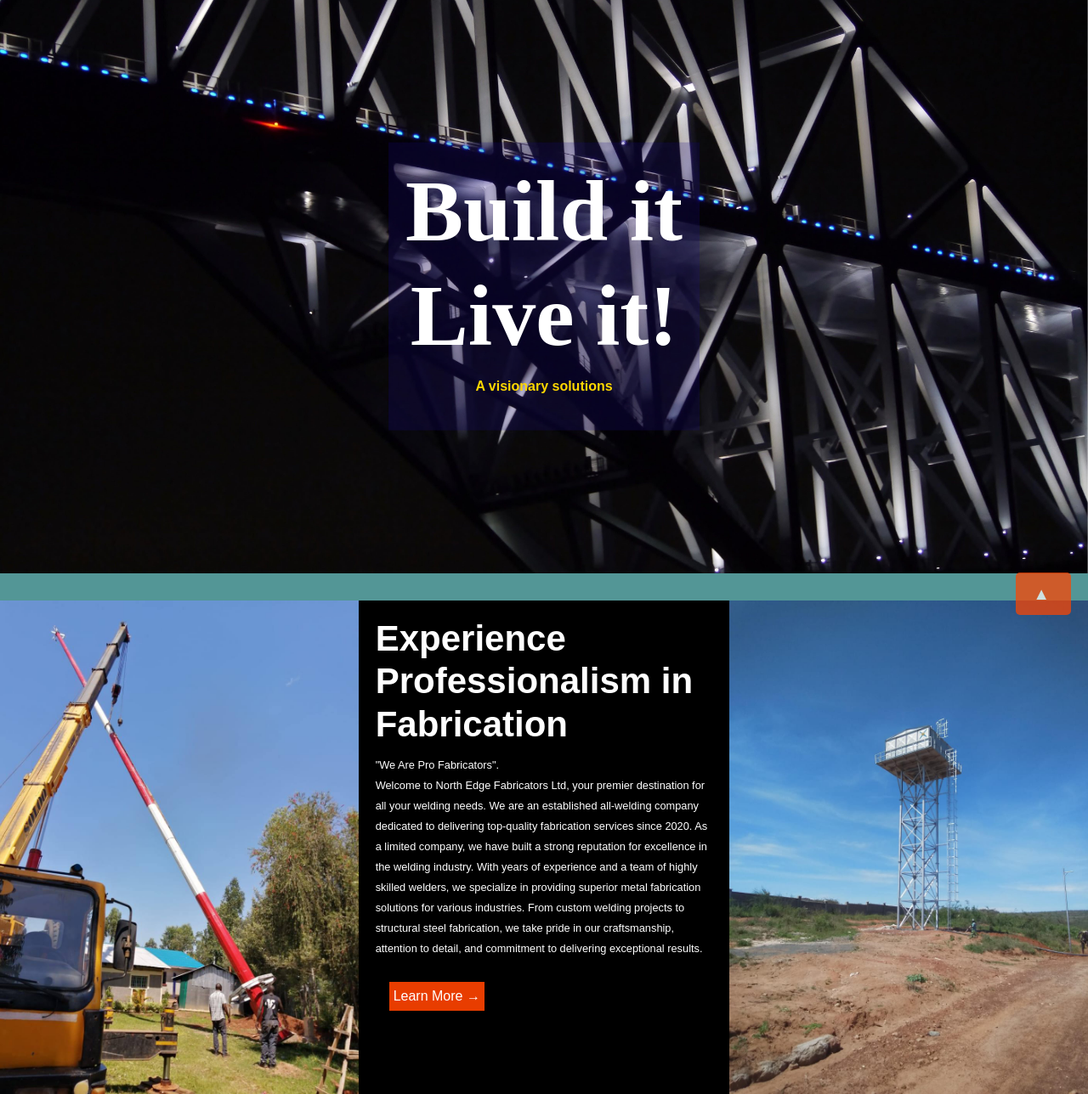
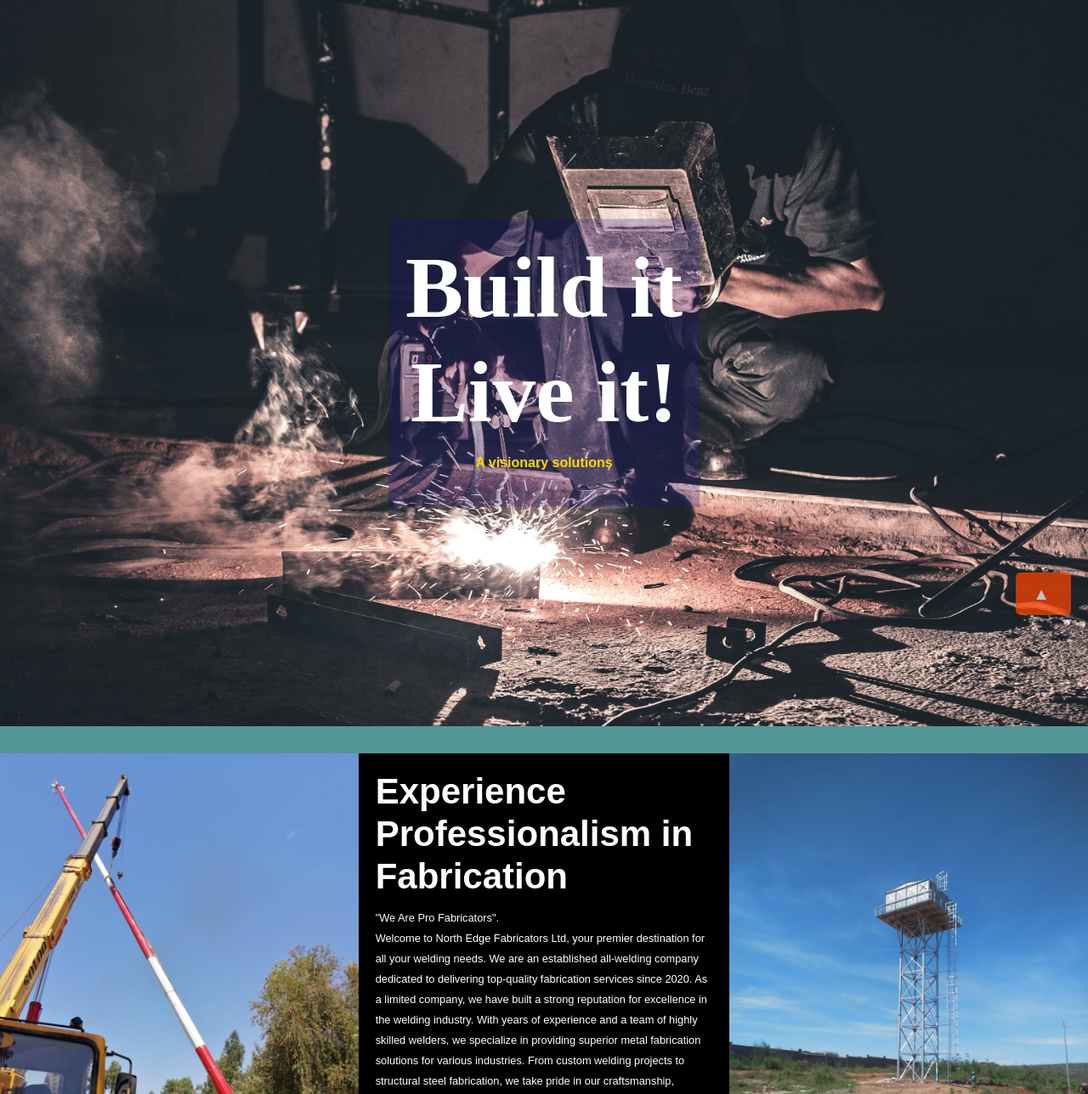
Before and after one commit to deni-cyber/nefproject, a Django app: page / in a window 1280 px wide. Shown: the part 56-1344 px from the top of the page at 85% size. Run offline with Django 4.2, Linux system fonts and the light colour scheme; data comes from the database, SQL or seed files in the repository; both versions use the stored data as it was after the commit.

Commit message:
added more to media and changed some views-product

```diff
--- a/homeapp/static/homeapp/css/service.css
+++ b/homeapp/static/homeapp/css/service.css
@@ -32,6 +32,7 @@ header {
 
 .service img {
     max-width: 100%;
+    max-height: 300px;
     height: auto;
     margin-bottom: 10px;
 }
--- a/homeapp/templates/homeapp/home.html
+++ b/homeapp/templates/homeapp/home.html
@@ -11,7 +11,7 @@
 
 
 <div class="image-container jumbotron " >
-    <img src="{% static 'images/bgn.jpg' %}"  style="width: 100%;" alt="Image Description">
+    <img src="{% static 'images/bgn2.jpg' %}"  style="width: 100%;" alt="Image Description">
     <div class="text-overlay">
         <h1>Build       it <br/>Live it!</h1>
         <p>A visionary solutions</p>
```
Also changed, not shown: db.sqlite3, homeapp/static/homeapp/images/bgn2.jpg (added), media/products_images/motorized_winch.jpg (added), media/service_images/steel_structure_services.jpg (added).
